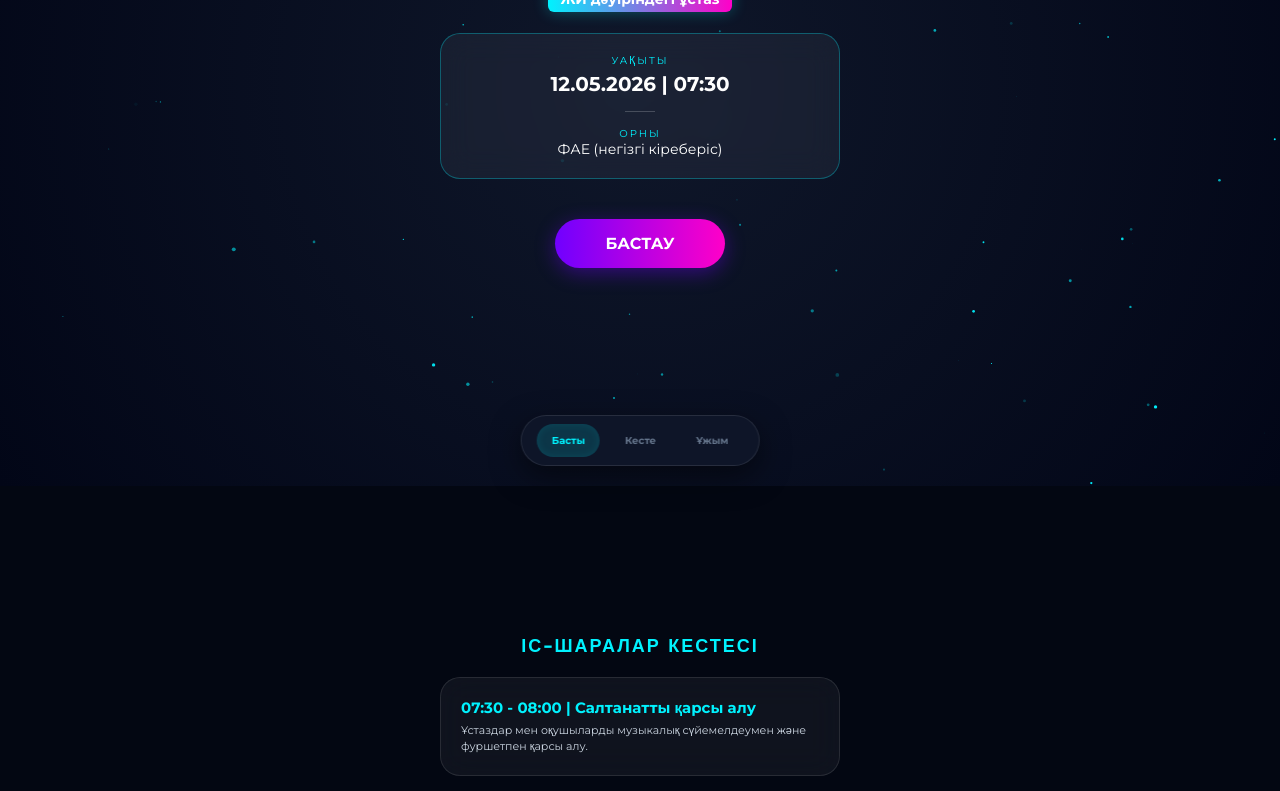
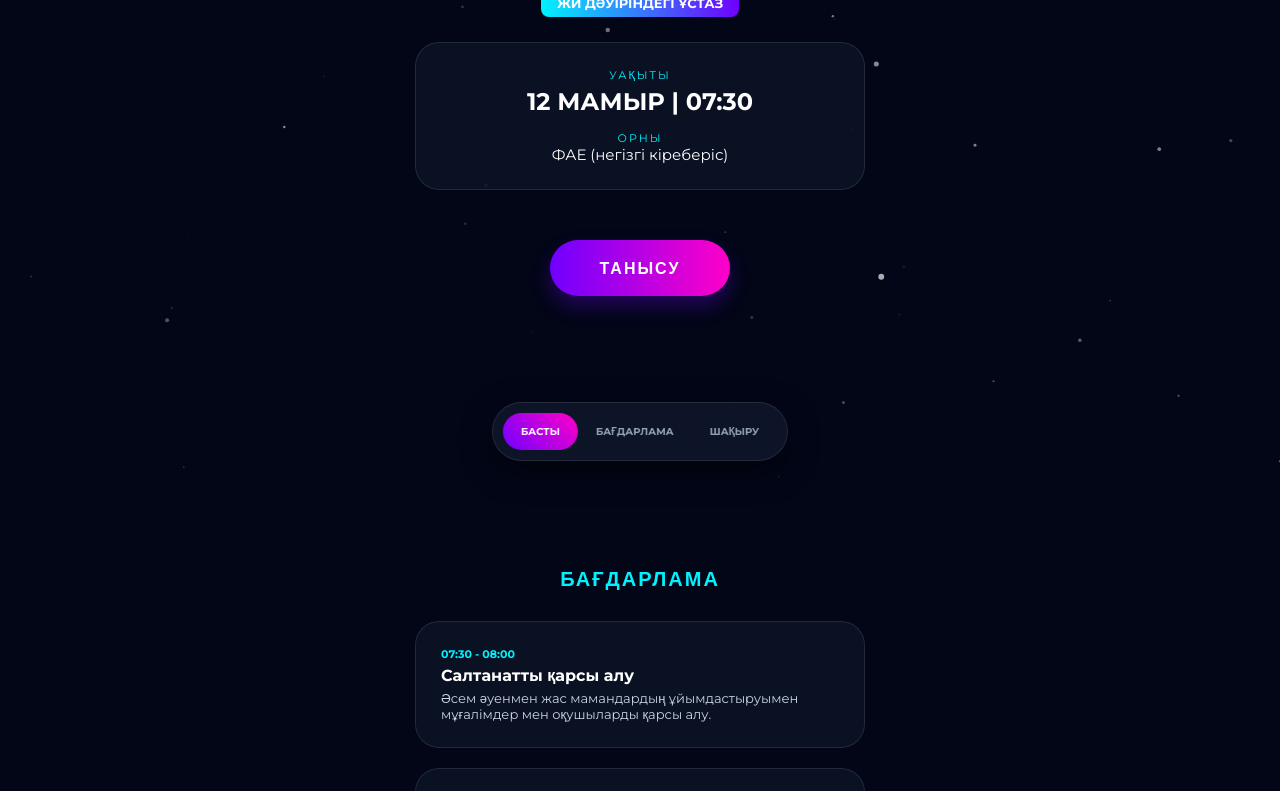
Before and after one commit to Abylaj1/5om0, a plain HTML site: page index.html in a window 1280 px wide. Shown: the part 314-1105 px from the top of the page. Drawn offline with Linux system fonts and the light colour scheme.

Commit message:
мвмв

```diff
--- a/index.html
+++ b/index.html
@@ -3,33 +3,35 @@
 <head>
     <meta charset="UTF-8">
     <meta name="viewport" content="width=device-width, initial-scale=1.0, maximum-scale=1.0, user-scalable=no">
-    <title>Жас маман 2.0</title>
+    <title>Жас маман 2.0 | Интерактив</title>
     <style>
-        @import url('https://fonts.googleapis.com/css2?family=Orbitron:wght@400;700&family=Montserrat:wght@300;400;700&display=swap');
+        @import url('https://fonts.googleapis.com/css2?family=Orbitron:wght@400;700&family=Montserrat:wght@300;400;600;700&display=swap');
 
         :root {
             --primary: #00f2fe;
             --secondary: #7000ff;
             --accent: #ff00c8;
-            --bg: #030712;
-            --card-bg: rgba(255, 255, 255, 0.05);
+            --success: #00ff88;
+            --bg: #020617;
+            --card-bg: rgba(15, 23, 42, 0.7);
         }
 
         * {
             box-sizing: border-box;
             -webkit-tap-highlight-color: transparent;
+            margin: 0;
+            padding: 0;
         }
 
         body {
             font-family: 'Montserrat', sans-serif;
             background-color: var(--bg);
             color: white;
-            margin: 0;
-            padding: 0;
             overflow-x: hidden;
             scroll-behavior: smooth;
         }
 
+        /* Қозғалыстағы фон */
         #canvas-bg {
             position: fixed;
             top: 0;
@@ -37,7 +39,7 @@
             width: 100%;
             height: 100%;
             z-index: -1;
-            background: radial-gradient(circle at 50% 50%, #0f172a 0%, #020617 100%);
+            background: radial-gradient(circle at center, #0f172a 0%, #020617 100%);
         }
 
         .orbitron {
@@ -53,107 +55,81 @@
             align-items: center;
             padding: 80px 20px;
             text-align: center;
-            position: relative;
+            opacity: 0;
+            transform: translateY(20px);
+            transition: all 1s ease-out;
+        }
+
+        .section.visible {
+            opacity: 1;
+            transform: translateY(0);
         }
 
         .glass-card {
             background: var(--card-bg);
-            backdrop-filter: blur(15px);
+            backdrop-filter: blur(25px);
             border: 1px solid rgba(255, 255, 255, 0.1);
-            border-radius: 20px;
-            padding: 20px;
-            margin-bottom: 15px;
+            border-radius: 24px;
+            padding: 25px;
+            margin-bottom: 20px;
             width: 100%;
-            max-width: 400px;
-            transition: transform 0.3s cubic-bezier(0.175, 0.885, 0.32, 1.275);
+            max-width: 450px;
+            transition: all 0.4s ease;
             text-align: left;
+            position: relative;
         }
 
         .glass-card:hover {
-            transform: translateY(-5px);
             border-color: var(--primary);
+            box-shadow: 0 0 20px rgba(0, 242, 254, 0.2);
+            transform: scale(1.02);
         }
 
         .highlight-text {
-            background: linear-gradient(90deg, var(--primary), var(--accent));
-            padding: 4px 12px;
-            border-radius: 6px;
+            background: linear-gradient(90deg, var(--primary), var(--secondary));
+            padding: 6px 16px;
+            border-radius: 8px;
             color: white;
             font-weight: 700;
-            font-size: 14px;
-            box-shadow: 0 0 15px rgba(0, 242, 254, 0.3);
+            font-size: 13px;
+            text-transform: uppercase;
         }
 
         h1 {
-            font-size: 2.5rem;
-            margin: 15px 0 5px;
-            font-weight: 700;
-            text-shadow: 0 0 20px rgba(255, 255, 255, 0.2);
+            font-size: 2.8rem;
+            margin: 20px 0;
+            background: linear-gradient(to right, #fff, var(--primary), var(--accent));
+            -webkit-background-clip: text;
+            -webkit-text-fill-color: transparent;
+            font-weight: 800;
         }
 
-        .sub-title {
-            font-size: 12px;
-            color: #94a3b8;
-            letter-spacing: 3px;
-            text-transform: uppercase;
-        }
-
-        /* Навигация */
-        .bottom-nav {
-            position: fixed;
-            bottom: 20px;
-            left: 50%;
-            transform: translateX(-50%);
-            background: rgba(15, 23, 42, 0.95);
-            backdrop-filter: blur(10px);
-            border: 1px solid rgba(255, 255, 255, 0.1);
-            padding: 8px 15px;
-            border-radius: 40px;
-            display: flex;
-            gap: 10px;
-            z-index: 1000;
-            box-shadow: 0 10px 30px rgba(0,0,0,0.5);
-        }
-
-        .nav-item {
-            color: #64748b;
-            text-decoration: none;
-            font-size: 10px;
-            font-weight: 700;
-            padding: 10px 15px;
-            border-radius: 20px;
-            transition: 0.3s;
-        }
-
-        .nav-item.active {
-            color: var(--primary);
-            background: rgba(0, 242, 254, 0.15);
-            box-shadow: inset 0 0 10px rgba(0, 242, 254, 0.1);
-        }
-
+        /* Музыка батырмасы */
         #musicToggle {
             position: fixed;
-            top: 20px;
-            right: 20px;
+            top: 25px;
+            right: 25px;
             width: 45px;
             height: 45px;
             border-radius: 50%;
-            border: 1px solid rgba(255, 255, 255, 0.2);
-            background: rgba(15, 23, 42, 0.8);
-            color: var(--primary);
-            z-index: 1001;
+            border: none;
+            background: rgba(255, 255, 255, 0.1);
+            backdrop-filter: blur(10px);
+            color: white;
+            z-index: 2000;
             cursor: pointer;
             display: flex;
             align-items: center;
             justify-content: center;
             font-size: 20px;
             transition: 0.3s;
+            border: 1px solid rgba(255, 255, 255, 0.2);
         }
 
-        #musicToggle.playing {
-            animation: rotate 4s linear infinite;
-            border-color: var(--primary);
-            box-shadow: 0 0 15px var(--primary);
+        .playing {
+            animation: rotate 5s linear infinite;
+            border-color: var(--primary) !important;
+            color: var(--primary) !important;
         }
 
         @keyframes rotate {
@@ -161,93 +137,85 @@
             to { transform: rotate(360deg); }
         }
 
-        .btn-action {
-            margin-top: 15px;
-            background: rgba(255, 255, 255, 0.05);
-            color: white;
-            padding: 12px 30px;
+        /* Навигация */
+        .bottom-nav {
+            position: fixed;
+            bottom: 25px;
+            left: 50%;
+            transform: translateX(-50%);
+            background: rgba(15, 23, 42, 0.9);
+            backdrop-filter: blur(20px);
+            border: 1px solid rgba(255, 255, 255, 0.1);
+            padding: 10px;
             border-radius: 50px;
+            display: flex;
+            z-index: 1000;
+            box-shadow: 0 10px 30px rgba(0,0,0,0.5);
+        }
+
+        .nav-item {
+            color: #94a3b8;
             text-decoration: none;
-            font-weight: 600;
-            font-size: 14px;
-            display: inline-block;
-            border: 1px solid rgba(255, 255, 255, 0.2);
+            font-size: 10px;
+            font-weight: 700;
+            padding: 12px 18px;
+            border-radius: 25px;
             transition: 0.3s;
         }
 
-        .btn-action:active {
-            transform: scale(0.95);
-            background: var(--primary);
-            color: var(--bg);
+        .nav-item.active {
+            color: white;
+            background: linear-gradient(45deg, var(--secondary), var(--accent));
         }
 
         .btn-main {
-            margin-top: 25px;
-            background: linear-gradient(90deg, #7000ff, #ff00c8);
+            margin-top: 30px;
+            background: linear-gradient(90deg, var(--secondary), var(--accent));
             color: white;
-            padding: 15px 50px;
+            padding: 18px 50px;
             border-radius: 50px;
             text-decoration: none;
             font-weight: 700;
             display: inline-block;
-            box-shadow: 0 5px 20px rgba(112, 0, 255, 0.4);
             transition: 0.3s;
+            border: none;
+            box-shadow: 0 10px 20px rgba(112, 0, 255, 0.3);
+            cursor: pointer;
         }
 
-        .gift-badge {
-            background: rgba(255, 215, 0, 0.1);
-            border: 1px dashed #ffd700;
-            padding: 12px;
-            border-radius: 12px;
-            margin-top: 20px;
-            display: flex;
-            align-items: center;
-            gap: 10px;
-            animation: pulse 2s infinite;
-        }
-
-        @keyframes pulse {
-            0% { transform: scale(1); }
-            50% { transform: scale(1.02); }
-            100% { transform: scale(1); }
+        .prog-time {
+            font-size: 11px;
+            font-weight: 800;
+            color: var(--primary);
+            margin-bottom: 5px;
+            display: block;
         }
 
         .prog-title {
             font-weight: 700;
-            font-size: 15px;
-            color: var(--primary);
+            font-size: 16px;
+            color: white;
+            margin-bottom: 5px;
             display: block;
         }
 
-        .prog-desc {
-            font-size: 11px;
-            color: #cbd5e1;
-            margin-top: 5px;
-            display: block;
-            line-height: 1.5;
-        }
-
-        .invite-text {
-            font-size: 15px;
-            line-height: 1.8;
-            color: #e2e8f0;
-            max-width: 320px;
-            margin: 20px 0;
-            font-weight: 300;
-        }
-
-        /* Ұйымдастырушылар */
-        .team-list {
+        .gift-badge {
+            background: linear-gradient(45deg, rgba(255, 215, 0, 0.1), transparent);
+            border: 1px dashed #ffd700;
+            padding: 20px;
+            border-radius: 20px;
+            margin-top: 15px;
+            display: flex;
+            align-items: center;
+            gap: 15px;
             width: 100%;
-            max-width: 400px;
-            text-align: left;
-            margin-top: 10px;
+            max-width: 450px;
         }
 
         .team-item {
             padding: 12px;
             margin-bottom: 8px;
-            background: rgba(255, 255, 255, 0.03);
+            background: rgba(255, 255, 255, 0.04);
             border-radius: 12px;
             display: flex;
             align-items: center;
@@ -264,7 +232,6 @@
             justify-content: center;
             font-size: 10px;
             font-weight: 700;
-            box-shadow: 0 0 10px rgba(112, 0, 255, 0.3);
         }
     </style>
 </head>
@@ -272,73 +239,82 @@
 
     <canvas id="canvas-bg"></canvas>
 
-    <audio id="bgAudio" loop>
-        <source src="https://www.soundhelix.com/examples/mp3/SoundHelix-Song-1.mp3" type="audio/mpeg">
+    <!-- Музыка - Сайтқа кез келген жерді басқанда ойнай бастайды -->
+    <audio id="bgAudio" loop preload="auto">
+        <source src="https://www.soundhelix.com/examples/mp3/SoundHelix-Song-10.mp3" type="audio/mpeg">
     </audio>
 
     <button id="musicToggle" onclick="toggleMusic()">♪</button>
 
     <nav class="bottom-nav">
-        <a href="#home" class="nav-item active" id="n-home">Басты</a>
-        <a href="#program" class="nav-item" id="n-program">Кесте</a>
-        <a href="#team" class="nav-item" id="n-team">Ұжым</a>
+        <a href="#home" class="nav-item active" id="n-home">БАСТЫ</a>
+        <a href="#program" class="nav-item" id="n-program">БАҒДАРЛАМА</a>
+        <a href="#team" class="nav-item" id="n-team">ШАҚЫРУ</a>
     </nav>
 
     <!-- 1-БЕТ -->
-    <section id="home" class="section">
-        <div class="sub-title">Инновациялық Апталық</div>
+    <section id="home" class="section visible">
+        <div class="sub-title orbitron">Digital Teachers</div>
         <h1 class="orbitron">Жас маман 2.0</h1>
-        <div style="margin-bottom: 25px;">
+        <div style="margin-bottom: 30px;">
             <span class="highlight-text">ЖИ дәуіріндегі ұстаз</span>
         </div>
 
-        <div class="glass-card" style="text-align: center; border: 1px solid rgba(0, 242, 254, 0.3);">
-            <div style="font-size: 10px; color: var(--primary); letter-spacing: 2px;">УАҚЫТЫ</div>
-            <div style="font-size: 20px; font-weight: 700; margin: 5px 0;">12.05.2026 | 07:30</div>
-            <div style="width: 30px; height: 1px; background: rgba(255,255,255,0.2); margin: 15px auto;"></div>
-            <div style="font-size: 10px; color: var(--primary); letter-spacing: 2px;">ОРНЫ</div>
-            <div style="font-size: 14px;">ФАЕ (негізгі кіреберіс)</div>
+        <div class="glass-card" style="text-align: center;">
+            <p style="font-size: 11px; color: var(--primary); letter-spacing: 2px;">УАҚЫТЫ</p>
+            <p style="font-size: 24px; font-weight: 700; margin: 5px 0;">12 МАМЫР | 07:30</p>
+            <p style="font-size: 11px; color: var(--primary); letter-spacing: 2px; margin-top: 15px;">ОРНЫ</p>
+            <p style="font-size: 15px;">ФАЕ (негізгі кіреберіс)</p>
         </div>
 
-        <a href="#program" class="btn-main">БАСТАУ</a>
+        <a href="#program" class="btn-main orbitron">ТАНЫСУ</a>
     </section>
 
     <!-- 2-БЕТ -->
     <section id="program" class="section">
-        <h2 class="orbitron" style="font-size: 18px; margin-bottom: 20px; color: var(--primary);">ІС-ШАРАЛАР КЕСТЕСІ</h2>
+        <h2 class="orbitron" style="font-size: 20px; margin-bottom: 30px; color: var(--primary);">БАҒДАРЛАМА</h2>
 
         <div class="glass-card">
-            <span class="prog-title">07:30 - 08:00 | Салтанатты қарсы алу</span>
-            <span class="prog-desc">Ұстаздар мен оқушыларды музыкалық сүйемелдеумен және фуршетпен қарсы алу.</span>
+            <span class="prog-time">07:30 - 08:00</span>
+            <span class="prog-title">Салтанатты қарсы алу</span>
+            <p style="font-size: 13px; color: #cbd5e1;">Әсем әуенмен жас мамандардың ұйымдастыруымен мұғалімдер мен оқушыларды қарсы алу.</p>
         </div>
 
         <div class="glass-card">
-            <span class="prog-title">08:45 - 08:50 | Көңілді үзіліс</span>
-            <span class="prog-desc">Жасанды интеллект элементтері бар интерактивті ойындар мен викториналар.</span>
+            <span class="prog-time">08:45 - 08:50</span>
+            <span class="prog-title">Көңілді үзіліс</span>
+            <p style="font-size: 13px; color: #cbd5e1;">Оқушыларға арналған «Ұлттық code» және «Magic straw words» ойындары.</p>
+        </div>
+
+        <div class="glass-card" style="border-left: 4px solid var(--accent);">
+            <span class="prog-time">08:55 - 09:30</span>
+            <span class="prog-title">«Ұстаздарға арналған FUN time»</span>
+            <p style="font-size: 13px; color: #cbd5e1;">Жас мамандардың ұйымдастыруында мектеп ұжымымен көңілді ойындар мен тапсырмалар.</p>
         </div>
 
         <div class="glass-card">
-            <span class="prog-title">08:55 - 09:30 | Fun Time (Мұғалімдер)</span>
-            <span class="prog-desc">Ұстаздар қауымына арналған релаксация және қызықты тапсырмалар.</span>
+            <span class="prog-time">09:35 - 09:45</span>
+            <span class="prog-title">«Color Mix» ойыны</span>
+            <p style="font-size: 13px; color: #cbd5e1;">Оқушыларға арналған практикалық үзіліс және қызықты тәжірибе.</p>
         </div>
 
         <div class="gift-badge">
-            <span style="font-size: 24px;">🎁</span>
+            <span style="font-size: 28px;">🎁</span>
             <div style="text-align: left;">
-                <div style="font-size: 12px; font-weight: 700; color: #ffd700;">АРНАЙЫ СЫЙЛЫҚТАР</div>
-                <div style="font-size: 10px; color: rgba(255,255,255,0.7);">Әр ойын мен белсенділік соңында таратылады!</div>
+                <p style="font-size: 14px; font-weight: 800; color: #ffd700;">СЫЙЛЫҚТАР ТАЙМ</p>
+                <p style="font-size: 11px; color: rgba(255,255,255,0.7);">Белсенді қатысушыларға арналған тосын сыйлар!</p>
             </div>
         </div>
-
-        <a href="#team" class="btn-action">Ұйымдастырушылармен танысу →</a>
     </section>
 
     <!-- 3-БЕТ -->
     <section id="team" class="section">
-        <h2 class="orbitron" style="font-size: 18px; margin-bottom: 10px;">БІЗДІҢ КОМАНДА</h2>
+        <h2 class="orbitron" style="font-size: 20px; margin-bottom: 20px;">ШАҚЫРУ</h2>
 
-        <div class="invite-text">
-            Құрметті әріптестер мен оқушылар! Сіздерді жаңа технологиялар мен білімнің тоғысқан мекенінде күтеміз. Келіңіздер, бірге дамып, көңіл көтерейік!
+        <div class="glass-card" style="text-align: center; border-bottom: 4px solid var(--primary);">
+            <p style="font-size: 14px; line-height: 1.8; font-style: italic; color: #e2e8f0;">
+                "Құрметті әріптестер! Сіздерді жас мамандардың ұйымдастыруымен өтетін инновациялық апталыққа шақырамыз. Бірге жаңа белестерді бағындырайық!"
+            </p>
         </div>
 
         <div class="team-list">
@@ -353,53 +329,58 @@
             <div class="team-item"><div class="avatar">БА</div><span>Борантаева Асель</span></div>
         </div>
 
-        <div style="margin-top: 30px; font-size: 12px; color: var(--accent); font-weight: 700;" class="orbitron">
-            [ СІЗДІ КҮТЕМІЗ! ]
-        </div>
+        <p class="orbitron" style="margin-top: 30px; color: var(--primary); font-size: 12px;">[ СІЗДІ КҮТЕМІЗ ]</p>
         <div style="height: 100px;"></div>
     </section>
 
     <script>
+        // ФОНДАҒЫ ҚОЗҒАЛЫС (Ғарыштық ұшу эффектісі)
         const canvas = document.getElementById('canvas-bg');
         const ctx = canvas.getContext('2d');
         let stars = [];
 
-        function init() {
+        function initStars() {
             canvas.width = window.innerWidth;
             canvas.height = window.innerHeight;
             stars = [];
-            for(let i=0; i<100; i++) {
+            for(let i=0; i<200; i++) {
                 stars.push({
                     x: Math.random() * canvas.width,
                     y: Math.random() * canvas.height,
-                    size: Math.random() * 2,
-                    opacity: Math.random(),
-                    speed: 0.005 + Math.random() * 0.01
+                    z: Math.random() * canvas.width,
+                    size: 1 + Math.random() * 2
                 });
             }
         }
 
-        function draw() {
-            ctx.clearRect(0,0,canvas.width, canvas.height);
+        function drawStars() {
+            ctx.fillStyle = '#020617';
+            ctx.fillRect(0, 0, canvas.width, canvas.height);
+
+            ctx.fillStyle = 'white';
             stars.forEach(s => {
-                ctx.fillStyle = `rgba(0, 242, 254, ${s.opacity})`;
+                const x = (s.x - canvas.width / 2) * (canvas.width / s.z) + canvas.width / 2;
+                const y = (s.y - canvas.height / 2) * (canvas.width / s.z) + canvas.height / 2;
+                const size = s.size * (canvas.width / s.z);
+
+                const opacity = Math.max(0, 1 - (s.z / canvas.width));
+                ctx.globalAlpha = opacity;
                 ctx.beginPath();
-                ctx.arc(s.x, s.y, s.size, 0, Math.PI*2);
+                ctx.arc(x, y, size/2, 0, Math.PI * 2);
                 ctx.fill();
-                s.opacity += s.speed;
-                if(s.opacity > 1 || s.opacity < 0) s.speed *= -1;
+
+                s.z -= 1.5; // Қозғалыс жылдамдығы
+                if (s.z <= 0) {
+                    s.z = canvas.width;
+                    s.x = Math.random() * canvas.width;
+                    s.y = Math.random() * canvas.height;
+                }
             });
-            requestAnimationFrame(draw);
+            ctx.globalAlpha = 1;
+            requestAnimationFrame(drawStars);
         }
 
-        window.onload = () => {
-            window.scrollTo(0, 0);
-            init();
-            draw();
-        };
-
-        window.onresize = init;
-
+        // МУЗЫКА БАСҚАРУ
         const audio = document.getElementById('bgAudio');
         const mBtn = document.getElementById('musicToggle');
         let isPlaying = false;
@@ -407,30 +388,64 @@
         function toggleMusic() {
             if(isPlaying) {
                 audio.pause();
+                mBtn.classList.remove('playing');
                 mBtn.innerText = '♪';
-                mBtn.classList.remove('playing');
             } else {
-                audio.play();
-                mBtn.innerText = '||';
-                mBtn.classList.add('playing');
+                // Ойнату кезіндегі қателерді өңдеу
+                const playPromise = audio.play();
+                if (playPromise !== undefined) {
+                    playPromise.then(_ => {
+                        mBtn.classList.add('playing');
+                        mBtn.innerText = '||';
+                        isPlaying = true;
+                    }).catch(error => {
+                        console.log("Дыбыс қосылмады: ", error);
+                    });
+                }
             }
-            isPlaying = !isPlaying;
+            if (isPlaying && audio.paused) isPlaying = false;
         }
 
-        window.onscroll = () => {
-            const sections = ['home', 'program', 'team'];
-            sections.forEach(id => {
-                const el = document.getElementById(id);
-                const nav = document.getElementById('n-' + id);
-                if (el && nav) {
-                    const rect = el.getBoundingClientRect();
-                    if(rect.top < 300 && rect.bottom > 300) {
-                        document.querySelectorAll('.nav-item').forEach(i => i.classList.remove('active'));
-                        nav.classList.add('active');
-                    }
+        // Автоматты қосылу механизмі (Браузер рұқсаты үшін экранды басу қажет)
+        document.addEventListener('click', function() {
+            if (!isPlaying) {
+                toggleMusic();
+            }
+        }, { once: true });
+
+        // СКРОЛЛ АНИМАЦИЯСЫ
+        function handleReveal() {
+            const sections = document.querySelectorAll('.section');
+            sections.forEach(sec => {
+                const rect = sec.getBoundingClientRect();
+                if(rect.top < window.innerHeight - 100) {
+                    sec.classList.add('visible');
                 }
             });
+
+            // Навигация активтеу
+            sections.forEach(sec => {
+                const rect = sec.getBoundingClientRect();
+                if(rect.top < 300 && rect.bottom > 300) {
+                    document.querySelectorAll('.nav-item').forEach(i => i.classList.remove('active'));
+                    const nav = document.getElementById('n-' + sec.id);
+                    if(nav) nav.classList.add('active');
+                }
+            });
+        }
+
+        window.onload = () => {
+            initStars();
+            drawStars();
+            window.scrollTo(0, 0);
+
+            // Кейбір жағдайда скролл кезінде де қосылуы мүмкін
+            window.addEventListener('scroll', function() {
+                if (!isPlaying) toggleMusic();
+            }, { once: true });
         };
+        window.onresize = initStars;
+        window.onscroll = handleReveal;
     </script>
 </body>
 </html>
```
